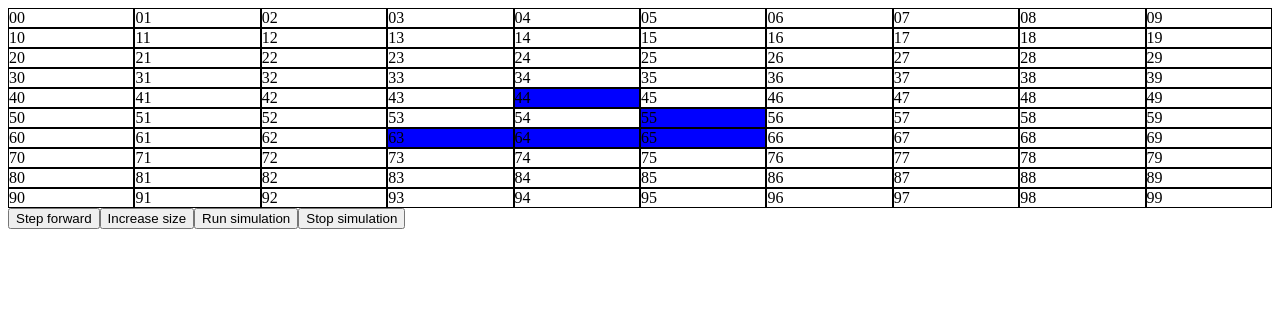
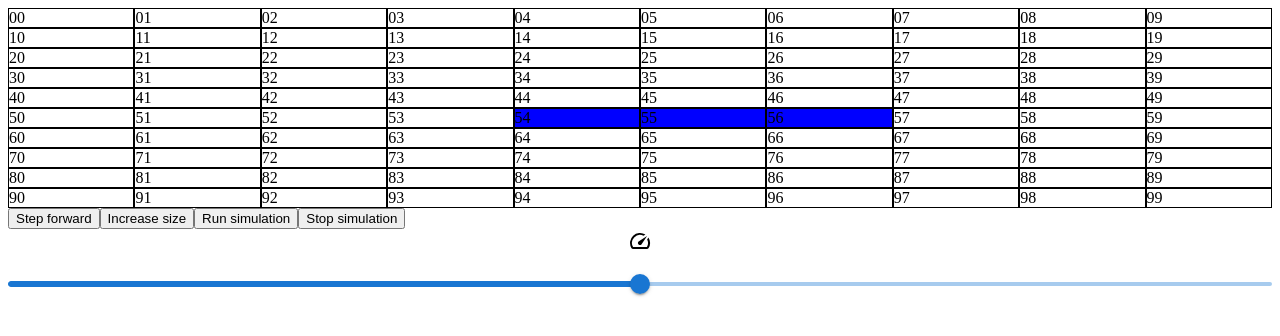
Before and after one commit to Fuyunori/PV247-project, a React (Create React App) app: page / in a window 1280 px wide. Shown: the top 336 px of the page. Built offline with nearby package versions, Linux system fonts and the light colour scheme.

Commit message:
Add speed slider

```diff
--- a/package.json
+++ b/package.json
@@ -12,6 +12,7 @@
   "dependencies": {
     "@emotion/react": "^11.6.0",
     "@emotion/styled": "^11.6.0",
+    "@mui/icons-material": "^5.2.0",
     "@mui/material": "^5.1.1",
     "@testing-library/jest-dom": "^5.11.4",
     "@testing-library/react": "^11.1.0",
--- a/src/components/Board.tsx
+++ b/src/components/Board.tsx
@@ -2,6 +2,21 @@ import { useState } from 'react';
 import getNextGeneration, { Coordinate, CoordinateSet } from '../getNextGeneration';
 import './Board.css';
 import classNames from 'classnames';
+import { Slider, Stack } from '@mui/material';
+import SpeedIcon from '@mui/icons-material/Speed';
+
+const GLIDER: Coordinate[] = [
+  [4, 4],
+  [5, 5],
+  [6, 3],
+  [6, 4],
+  [6, 5],
+];
+const PERIODIC: Coordinate[] = [
+  [5, 4],
+  [5, 5],
+  [5, 6],
+];
 
 const getCurrentGeneration = (generations: CoordinateSet[]) => {
   return generations[generations.length - 1];
@@ -11,16 +26,9 @@ const Board = () => {
   const [width, setWidth] = useState(10);
   const [height, setHeight] = useState(10);
   const [simulationClearInterval, setSimulationClearInterval] = useState<ReturnType<typeof setInterval>>();
+  const [simulationSpeed, setSimulationSpeed] = useState(50);
 
-  const [generations, setGenerations] = useState([
-    new CoordinateSet([
-      [4, 4],
-      [5, 5],
-      [6, 3],
-      [6, 4],
-      [6, 5],
-    ]),
-  ]);
+  const [generations, setGenerations] = useState([new CoordinateSet(PERIODIC)]);
 
   const getCellState = (coordinate: Coordinate) =>
     getCurrentGeneration(generations).has(coordinate) ? 'alive' : 'dead';
@@ -43,13 +51,22 @@ const Board = () => {
   };
 
   const runSimulation = () => {
-    setSimulationClearInterval(setInterval(() => stepForward(), 500));
+    setSimulationClearInterval(setInterval(() => stepForward(), 500000 / (simulationSpeed * simulationSpeed)));
   };
 
   const stopSimulation = () => {
     if (simulationClearInterval) {
       clearInterval(simulationClearInterval);
     }
+  };
+
+  const handleSimulationSpeedChange = (_: Event, newSpeed: number | number[]) => {
+    if (Array.isArray(newSpeed)) {
+      return;
+    }
+    setSimulationSpeed(newSpeed);
+    stopSimulation();
+    runSimulation();
   };
 
   return (
@@ -72,6 +89,10 @@ const Board = () => {
         <button onClick={increaseSize}>Increase size</button>
         <button onClick={runSimulation}>Run simulation</button>
         <button onClick={stopSimulation}>Stop simulation</button>
+        <Stack spacing={2} direction="column" sx={{ mb: 1 }} alignItems="center">
+          <SpeedIcon />
+          <Slider aria-label="Simulation speed" value={simulationSpeed} onChange={handleSimulationSpeedChange} />
+        </Stack>
       </div>
     </div>
   );
```
Also changed, not shown: 1 other file (tests, documents, lock files or other folders).
